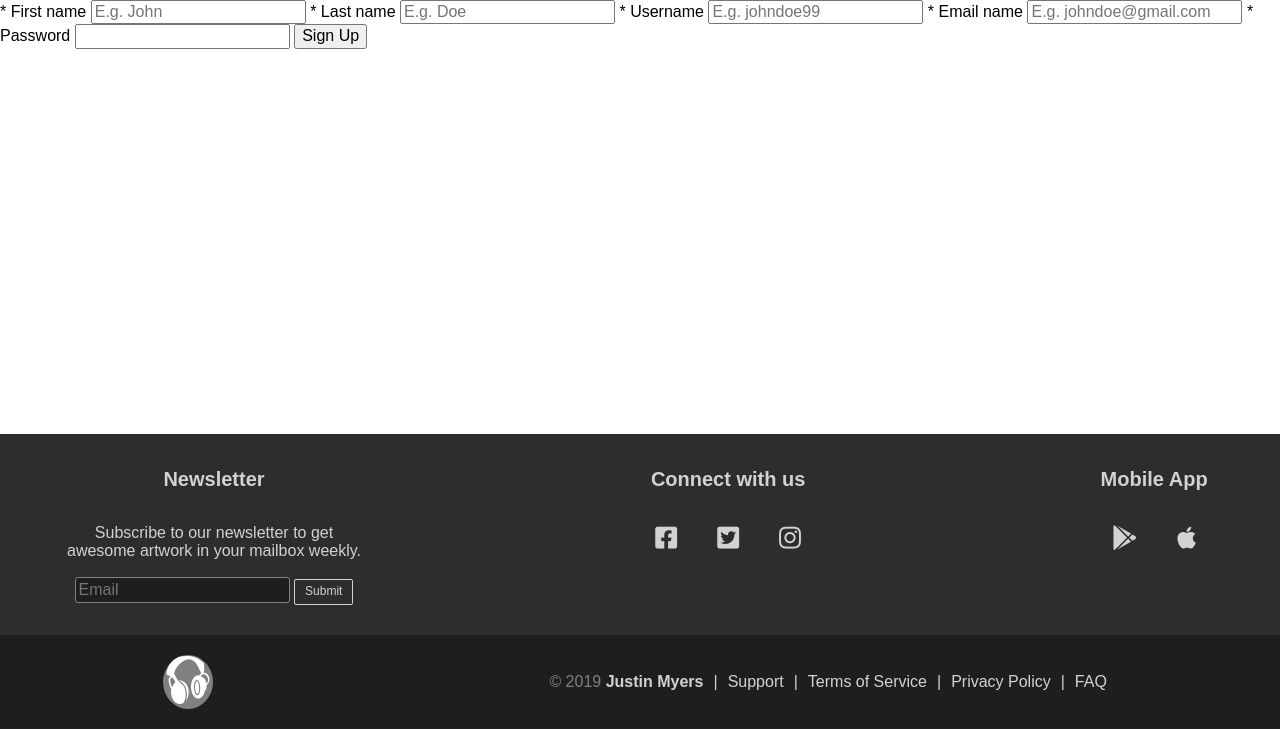
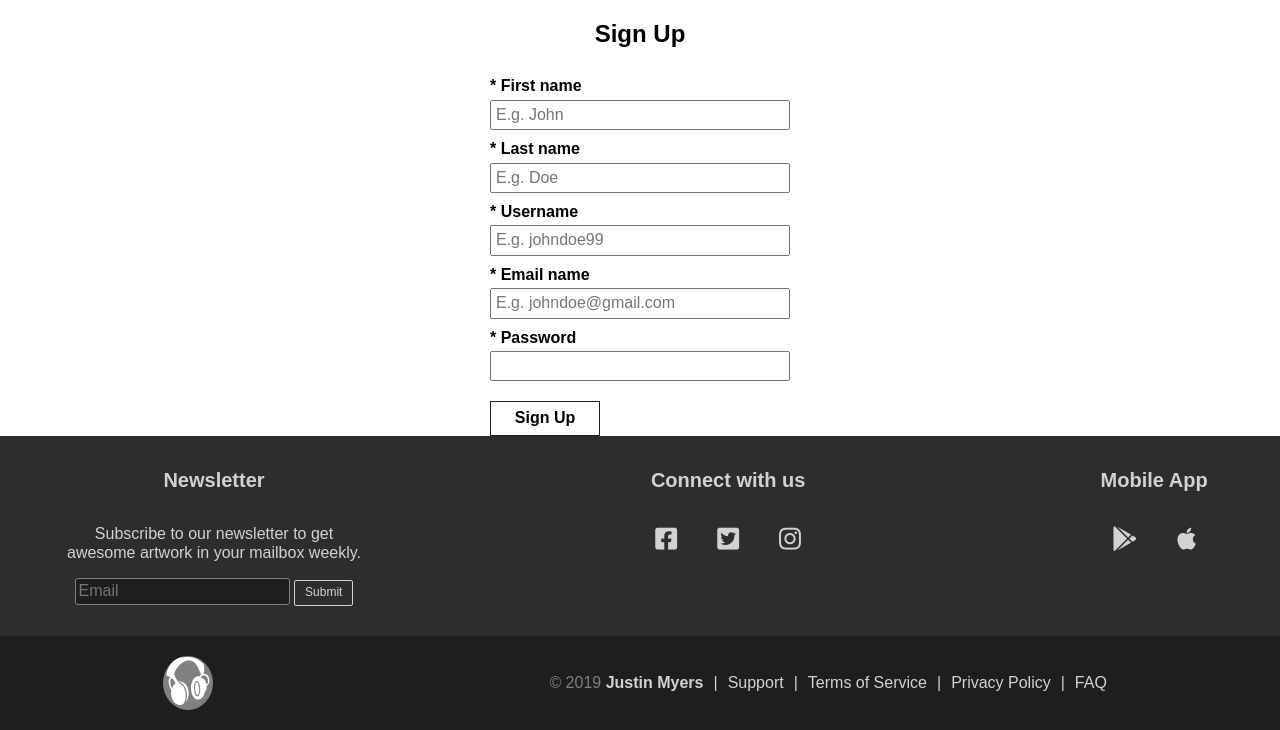
Before and after one commit to Devman0451/PHP-Gallery, a PHP site: page /signup.php in a window 1280 px wide. Shown: the part 71-801 px from the top of the page. Run offline with PHP 8.4, Linux system fonts and the light colour scheme; some libraries are stand-ins or nearby versions.

Commit message:
Basic layout and styling

```diff
--- a/includes/footer.inc.php
+++ b/includes/footer.inc.php
@@ -41,9 +41,9 @@
             <ul class="list--footer navbar--list">
                 <li><span class="year">&copy; 2019</span> <span class="name">Justin Myers</span></li> |
                 <li><a href="#" class="link--header">Support</a></li> |
-                <li><a href="#" class="link--header">Terms of Service</a></li> |
-                <li><a href="#" class="link--header">Privacy Policy</a></li> |
-                <li><a href="#" class="link--header">FAQ</a></li>
+                <li><a href="tos.php" class="link--header">Terms of Service</a></li> |
+                <li><a href="privacy.php" class="link--header">Privacy Policy</a></li> |
+                <li><a href="faq.php" class="link--header">FAQ</a></li>
             </ul>
         </footer>
 
--- a/navbar.php
+++ b/navbar.php
@@ -27,7 +27,7 @@
 
     <ul class="list--header signin--list">
         <li><a href="signup.php" class="link--header">Sign up</a></li>
-        <li><a href="#" class="link--header">Sign in</a></li>
+        <li><a href="signin.php" class="link--header">Sign in</a></li>
     </ul>
 </header>
 
@@ -45,7 +45,7 @@
         </ul>
     </nav>
     <ul class="mobile--signin list--header signin--list">
-        <li><a href="#" class="link--header">Sign up</a></li>
-        <li><a href="#" class="link--header">Sign in</a></li>
+        <li><a href="signup.php" class="link--header">Sign up</a></li>
+        <li><a href="signin.php" class="link--header">Sign in</a></li>
     </ul>
 </section>
--- a/signup.php
+++ b/signup.php
@@ -4,7 +4,9 @@
 ?>
 
 <section class="signup">
-    <form action="" method="post">
+    <div class="signup--container">
+        <h2>Sign Up</h2>
+        <form action="" method="post" class="signup-form">
             <label for="first">* First name</label>
             <input type="text" name="first" placeholder="E.g. John">
             <label for="last">* Last name</label>
@@ -15,8 +17,9 @@
             <input type="email" name="email" placeholder="E.g. johndoe@gmail.com">
             <label for="pwd">* Password</label>
             <input type="password" name="pwd">
-        <input type="submit" name="submit" value="Sign Up">
+            <input type="submit" name="submit" value="Sign Up" class="signup-btn">
         </form>
+    </div>
 </section>
 
 <?php
--- a/styles/style.css
+++ b/styles/style.css
@@ -375,6 +375,11 @@ a {
     transition: color 200ms ease-in-out
 }
 
+label {
+  margin-top: 10px;
+  font-weight: bold;
+}
+
 svg {
   fill: white;
 }
@@ -607,6 +612,83 @@ ul {
 }
 
 /**
+  Sign Up Styling
+*/
+
+.signup, .signup--container, .signup-form {
+  display: flex;
+  flex-direction: column;
+}
+
+.signup {
+
+  align-items: center;
+}
+
+.signup--container{
+  width: 300px;
+}
+
+.signup--container h2{
+  text-align: center;
+}
+
+.signup-form input {
+  margin-top: 4px;
+  padding: 4px;
+}
+
+.signup-form input:focus {
+  outline: 0;
+  border: 1px solid lightgray;
+  box-shadow: 0 0 5px lightgray;
+}
+
+.signup-form .signup-btn {
+  display: block;
+  width: 110px;
+  margin-top: 20px;
+  padding: 7px 14px;
+  border: 1px solid var(--dark-gray);
+  background-color: white;
+  font-weight: bold;
+  transition: all 200ms ease-in-out;
+}
+
+.signup-form .signup-btn:hover {
+  cursor: pointer;
+  background-color: var(--dark-gray);
+  color: white;
+}
+
+/**
+  TOS Styling
+*/
+
+.tos {
+  width: 600px;
+  font-size: 18px;
+  margin: 0 auto;
+}
+
+.tos a {
+  color: var(--dark-gray);
+}
+
+.termsofservice {
+  width: 100%;
+}
+
+.termsofservice p {
+  padding-bottom: 25px;
+  border-bottom: 1px solid black;
+}
+
+.termsofservice p:last-child {
+  border-bottom: 0;
+}
+
+/**
   Contact Styling
 */
 
```
Also changed, not shown: faq.php (added, +22 -0 lines), privacy.php (added, +22 -0 lines), signin.php (added, +21 -0 lines), support.php (added, +9 -0 lines), tos.php (added, +19 -0 lines). Lines whose indentation alone changed are shown as unchanged.
